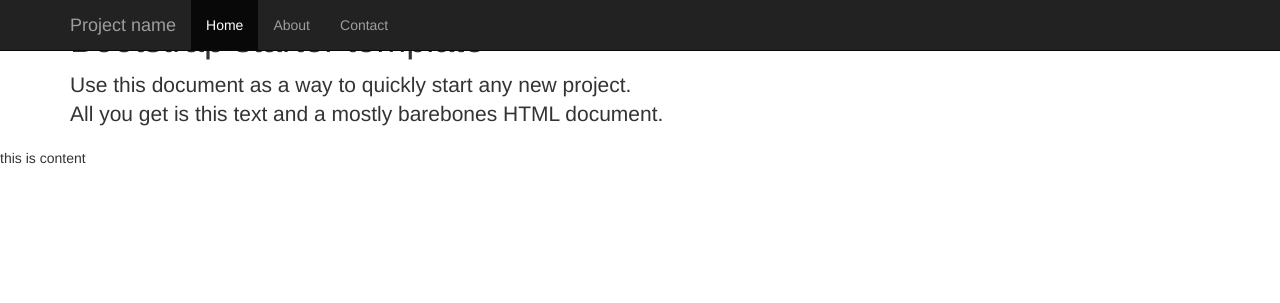
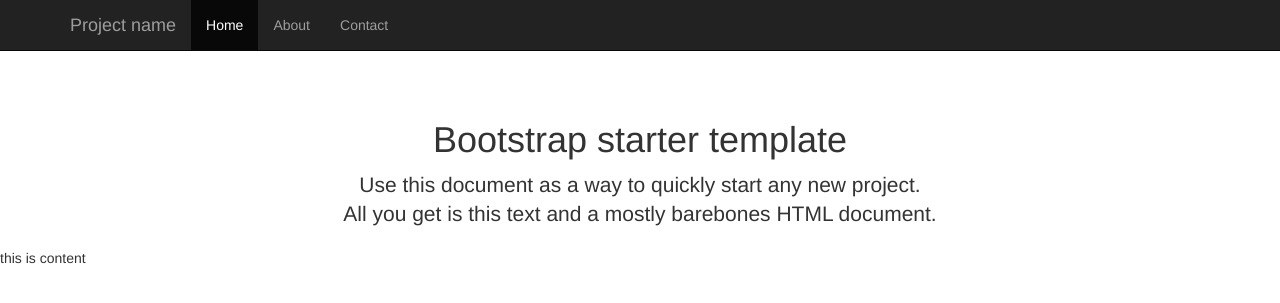
Before and after one commit to kemtol/Bina-Artha, a Jekyll site: the page built from laman/dashboard.md, in a window 1280 px wide. Shown: the top 303 px of the page. Built offline with Jekyll 4.4.1, drawn with Linux system fonts in a browser that asks for light colours; nearby versions of some CDN libraries.

Commit message:
Update admin.html

```diff
--- a/_layouts/admin.html
+++ b/_layouts/admin.html
@@ -46,7 +46,7 @@
       </div>
     </nav>
 
-    <div class="container">
+    <div class="container text-center" id="section--document">
 
       <div class="starter-template">
         <h1>Bootstrap starter template</h1>
```
